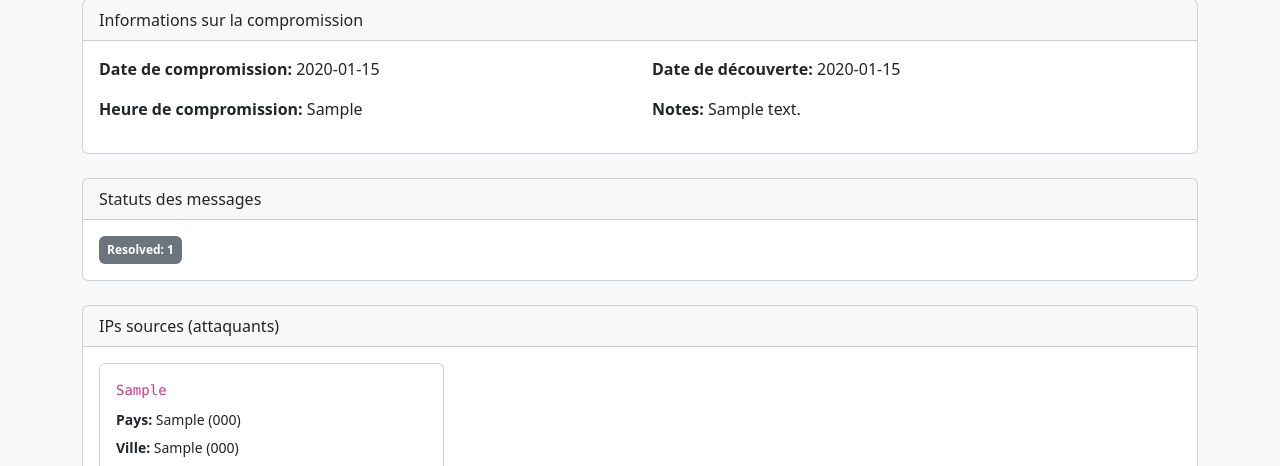
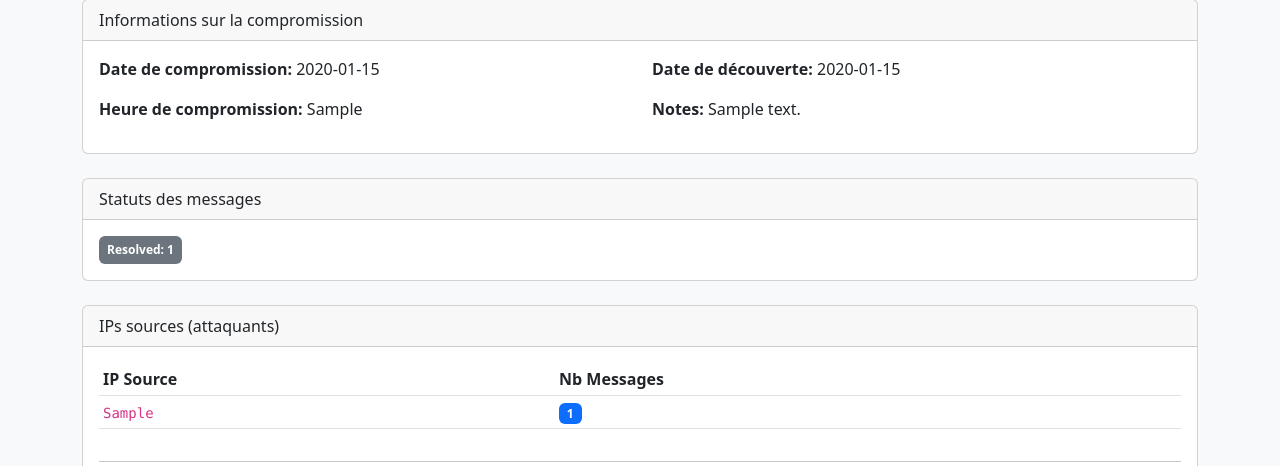
Before and after one commit to Crapoto94/Analyse-mail, a Flask app: page /boite/1 in a window 1280 px wide. Shown: the part 285-751 px from the top of the page. Run offline with Flask 3, Linux system fonts and the light colour scheme; tables that the repository leaves empty hold one stand-in row (values such as "Sample post"); grey boxes are pictures that could not be loaded.

Commit message:
Correction affichage IPs sources et nettoyage template

```diff
--- a/templates/view_boite.html
+++ b/templates/view_boite.html
@@ -82,6 +82,25 @@
 <div class="card mb-4">
     <div class="card-header">IPs sources (attaquants)</div>
     <div class="card-body">
+        <div class="table-responsive mb-3">
+            <table class="table table-sm">
+                <thead>
+                    <tr><th>IP Source</th><th>Nb Messages</th></tr>
+                </thead>
+                <tbody>
+                    {% for ip in ips %}
+                    <tr>
+                        <td><code>{{ ip.from_ip }}</code></td>
+                        <td><span class="badge bg-primary">{{ ip.cnt }}</span></td>
+                    </tr>
+                    {% endfor %}
+                </tbody>
+            </table>
+        </div>
+
+        {% if ip_info_list %}
+        <hr>
+        <h5 class="mb-3">Géolocalisation des IPs</h5>
         <div class="row mb-3">
             {% for info in ip_info_list %}
             <div class="col-md-6 col-lg-4 mb-2">
@@ -102,32 +121,10 @@
             {% endfor %}
         </div>
 
-        {% if ip_info_list %}
         <div id="map" style="height: 400px;" class="mt-3"></div>
         {% endif %}
     </div>
 </div>
-
-<script>
-{% if ip_info_list %}
-var map = L.map('map').setView([48.8566, 2.3522], 2);
-
-L.tileLayer('https://{s}.tile.openstreetmap.org/{z}/{x}/{y}.png', {
-    attribution: '© OpenStreetMap contributors'
-}).addTo(map);
-
-var ips = {{ ip_info_list|tojson }};
-ips.forEach(function(ip) {
-    if (ip.lat && ip.lon) {
-        var vpnBadge = ip.is_vpn ? ' <span class="badge bg-warning">VPN/Proxy</span>' : '';
-        var marker = L.marker([ip.lat, ip.lon]).addTo(map)
-            .bindPopup('<strong>' + ip.ip + '</strong>' + vpnBadge + '<br>' +
-                       ip.city + ', ' + ip.country + '<br>' +
-                       '<small>' + ip.isp + '</small>');
-    }
-});
-{% endif %}
-</script>
 {% endif %}
 
 {% if recipients %}
@@ -219,6 +216,25 @@ ips.forEach(function(ip) {
 </div>
 
 <script>
+{% if ip_info_list %}
+var map = L.map('map').setView([48.8566, 2.3522], 2);
+
+L.tileLayer('https://{s}.tile.openstreetmap.org/{z}/{x}/{y}.png', {
+    attribution: '© OpenStreetMap contributors'
+}).addTo(map);
+
+var ips = {{ ip_info_list|tojson }};
+ips.forEach(function(ip) {
+    if (ip.lat && ip.lon) {
+        var vpnBadge = ip.is_vpn ? ' <span class="badge bg-warning">VPN/Proxy</span>' : '';
+        var marker = L.marker([ip.lat, ip.lon]).addTo(map)
+            .bindPopup('<strong>' + ip.ip + '</strong>' + vpnBadge + '<br>' +
+                       ip.city + ', ' + ip.country + '<br>' +
+                       '<small>' + ip.isp + '</small>');
+    }
+});
+{% endif %}
+
 function sendEmails() {
     fetch('{{ url_for("get_recipients_count", bid=boite.id) }}')
         .then(response => response.json())
```
